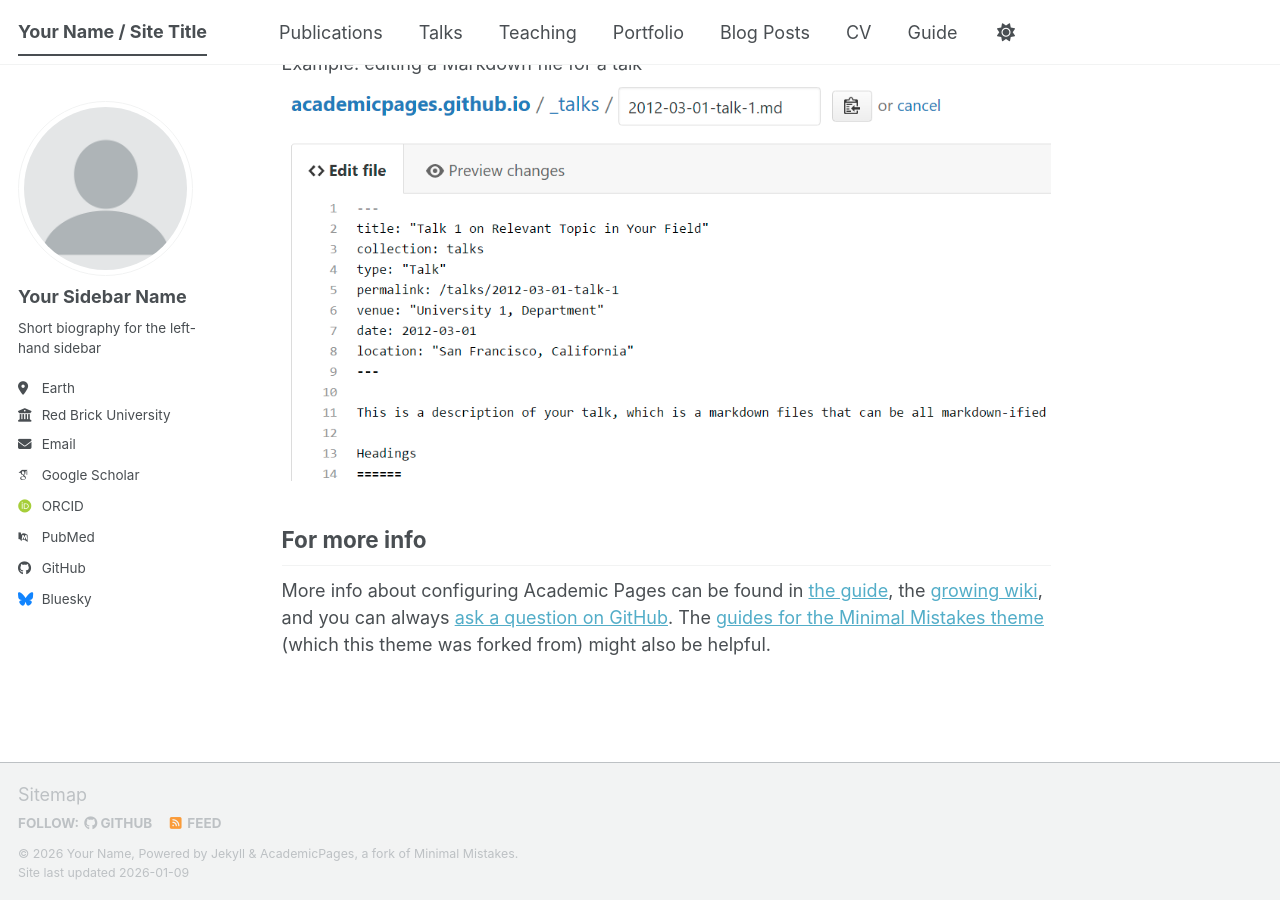
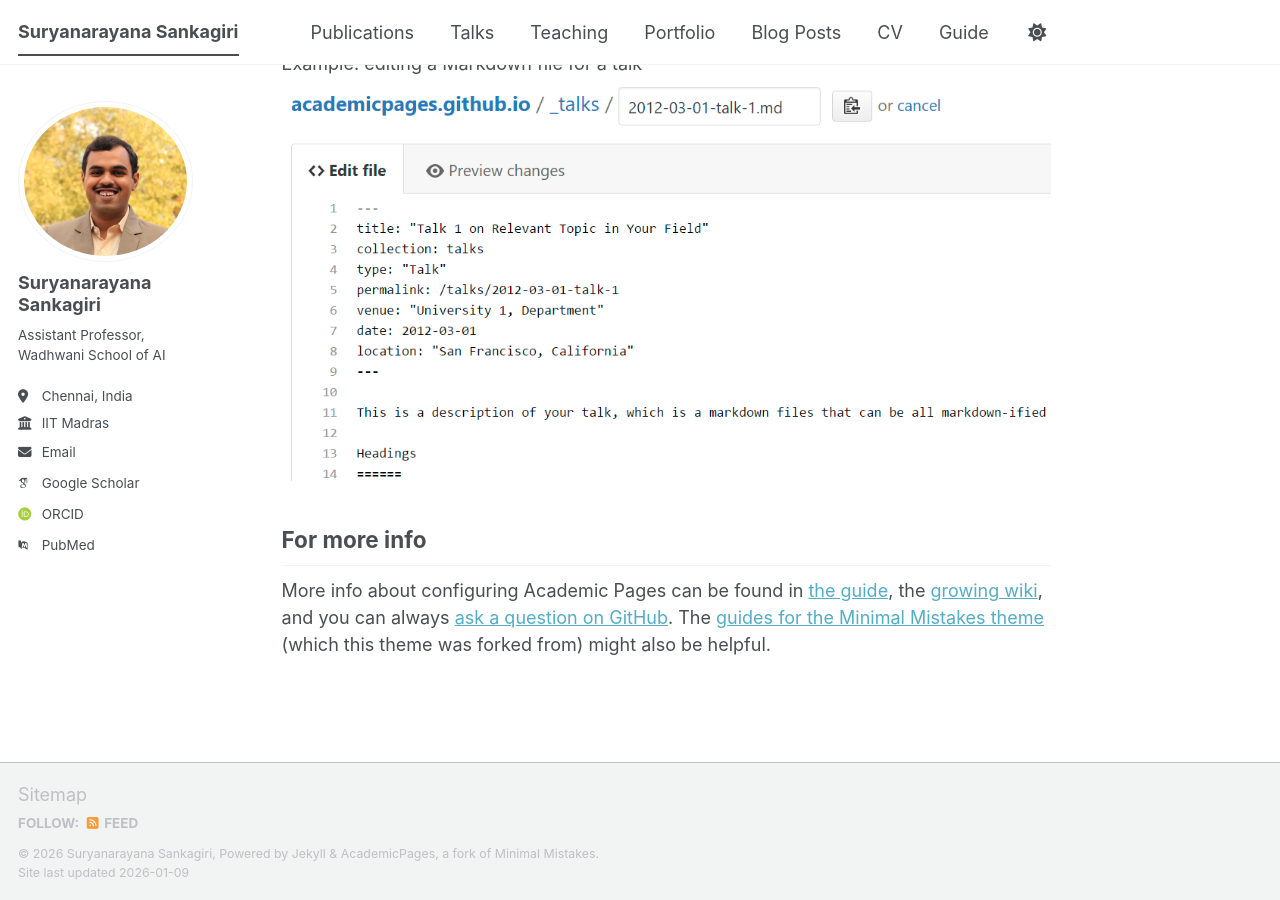
Before and after one commit to sankagiri/sankagiri.github.io, a Jekyll site: the page built from _pages/about.md, in a window 1280 px wide and 900 px high, scrolled down 2720 px. Built offline with Jekyll 4.4.1, drawn with Linux system fonts in a browser that asks for light colours; some web fonts are replaced; a script bundle is joined from its source files by our own code; library files that are not in the unit come from our copies.

Commit message:
first steps of personalisation

```diff
--- a/_config.yml
+++ b/_config.yml
@@ -9,28 +9,28 @@
 # Basic Site Settings
 locale                   : "en-US"
 site_theme               : "default" # The available themes options are "default", "air", "sunrise", "mint", "dirt" and "contrast"
-title                    : "Your Name / Site Title"
+title                    : "Suryanarayana Sankagiri"
 title_separator          : "-"
-name                     : &name "Your Name"
-description              : &description "Your Name's academic portfolio"   # Update this with a general description of your site, this is the default if not overridden by a page
-url                      : https://academicpages.github.io # The base hostname & protocol for your site e.g. "https://[your GitHub username].github.io",
+name                     : &name "Suryanarayana Sankagiri"
+description              : &description "Webpage of Suryanarayana Sankagiri"   # Update this with a general description of your site, this is the default if not overridden by a page
+url                      : https://sankagiri.github.io # The base hostname & protocol for your site e.g. "https://[your GitHub username].github.io",
                                                            # or if you already have some other page hosted on Github then use "https://[your GitHub username].github.io/[Your Repo Name]"
 baseurl                  : "" # the subpath of your site, e.g. "/blog"
-repository               : "academicpages/academicpages.github.io"
+repository               : "sankagiri/sankagiri.github.io"
 
 # Site Author - The following control what appear as part of the author content on the side bar.
 #               If a field is blank the icon and link will not appear, otherwise it will be shown.
 #               Additional customization can be done by editing /_includes/author-profile.html
 author:
   # Biographic information
-  avatar           : "profile.png"
-  name             : "Your Sidebar Name"
+  avatar           : "surya_profile.jpeg"
+  name             : "Suryanarayana Sankagiri"
   pronouns         : # example: "she/her"
-  bio              : "Short biography for the left-hand sidebar"
-  location         : "Earth"
-  employer         : "Red Brick University"
+  bio              : "Assistant Professor, Wadhwani School of AI"
+  location         : "Chennai, India"
+  employer         : "IIT Madras"
   uri              : # URL
-  email            : "none@example.org"
+  email            : "suryasan94@gmail.com"
 
   # Academic websites
   academia         : # URL
@@ -51,13 +51,13 @@
   bitbucket        : # Username - Update with your username on the site
   codepen          : # Username
   dribbble         : # Username
-  github           : "academicpages"
+  github           : # Username
   kaggle           : # Username
   stackoverflow    : # User number or user number and name (i.e., use "1" or "1/jeff-atwood")
 
   # Social media
   artstation       : # Username
-  bluesky          : "bsky.app" # Replace this with you Bluesky username
+  bluesky          : # Replace this with you Bluesky username
   facebook         : # Username
   flickr           : # Username
   foursquare       : # Username
```
Also changed, not shown: images/default_profile.png (renamed from images/profile.png), images/surya_profile.jpeg (added).
